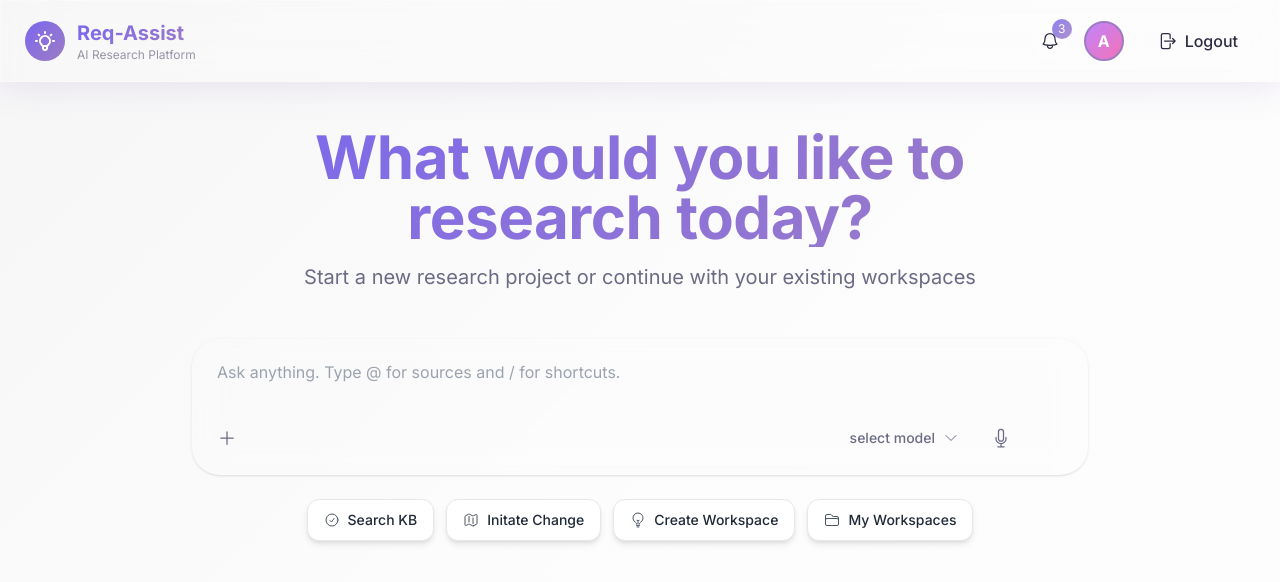
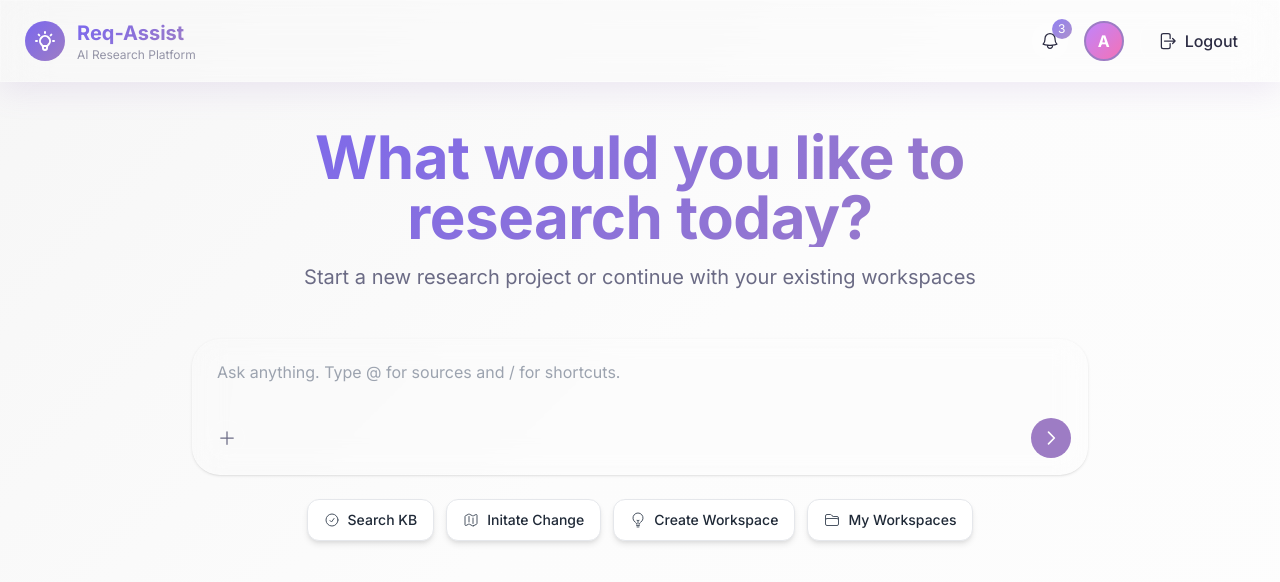
Before and after one commit to code-tan-uj/req-assist, a Next.js app: page /home in a window 1280 px wide. Shown: the top 582 px of the page. Built offline with nearby package versions, Linux system fonts and the light colour scheme.

Commit message:
fix: minor fixes for: Remove select model from chat bar: Remove mic button add send button New research -> New chat

```diff
--- a/src/app/home/components/SearchBar.tsx
+++ b/src/app/home/components/SearchBar.tsx
@@ -185,7 +185,7 @@ export default function SearchBar({ onSearch, workspaces, onWorkspaceSelect, onQ
             {/* Right: Model selector, mic, and submit */}
             <div className="flex items-center gap-3">
               {/* Model Selector */}
-              <motion.button
+              {/* <motion.button
                 whileHover={{ scale: 1.02 }}
                 whileTap={{ scale: 0.98 }}
                 className="flex items-center gap-2 px-3 py-1.5 rounded-lg hover:bg-white/5 transition-colors"
@@ -194,27 +194,16 @@ export default function SearchBar({ onSearch, workspaces, onWorkspaceSelect, onQ
                   {selectedModel}
                 </span>
                 <ChevronDownIcon className="w-4 h-4" style={{ color: 'var(--color-secondary-text)' }} />
-              </motion.button>
+              </motion.button> */}
 
-              {/* Microphone */}
-              <motion.button
-                whileHover={{ scale: 1.1 }}
-                whileTap={{ scale: 0.95 }}
-                className="w-9 h-9 rounded-full flex items-center justify-center hover:bg-white/5 transition-colors"
-                title="Voice input"
-              >
-                <MicrophoneIcon className="w-5 h-5" style={{ color: 'var(--color-secondary-text)' }} />
-              </motion.button>
-
-              {/* Submit Button */}
+              {/* Submit Button (always visible) */}
               <motion.button
                 whileHover={{ scale: 1.05 }}
                 whileTap={{ scale: 0.95 }}
                 onClick={handleSubmit}
-                disabled={!query.trim()}
-                className="w-10 h-10 rounded-full flex items-center justify-center transition-all disabled:opacity-40 disabled:cursor-not-allowed"
+                className="w-10 h-10 rounded-full flex items-center justify-center transition-all"
                 style={{
-                  backgroundColor: query.trim() ? 'var(--color-primary)' : 'var(--color-border)',
+                  backgroundColor: 'var(--color-primary)',
                 }}
                 title="Submit"
               >
--- a/src/app/project/[id]/page.tsx
+++ b/src/app/project/[id]/page.tsx
@@ -751,7 +751,7 @@ export default function ProjectPage() {
               <div className="space-y-1">
                 <button className="w-full flex items-center gap-3 p-2 rounded-lg hover:bg-white/10 transition-colors">
                   <span className="text-lg"><PlusIcon className="w-5 h-5 text-primary" /></span>
-                  {!sidebarCollapsed && <span className="text-sm">New Research</span>}
+                  {!sidebarCollapsed && <span className="text-sm">New Chat</span>}
                 </button>
                 <button className="w-full flex items-center gap-3 p-2 rounded-lg hover:bg-white/10 transition-colors">
                   <span className="text-lg"><MagnifyingGlassIcon className="w-5 h-5 text-primary" /></span>
```
